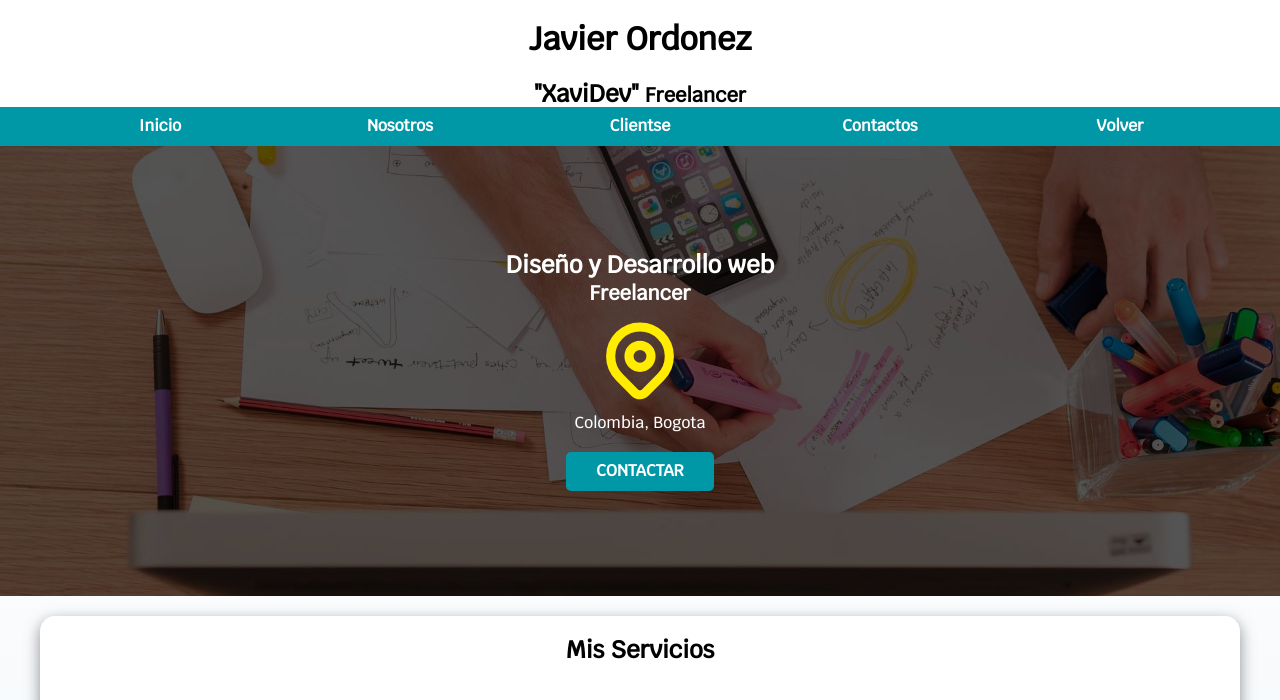
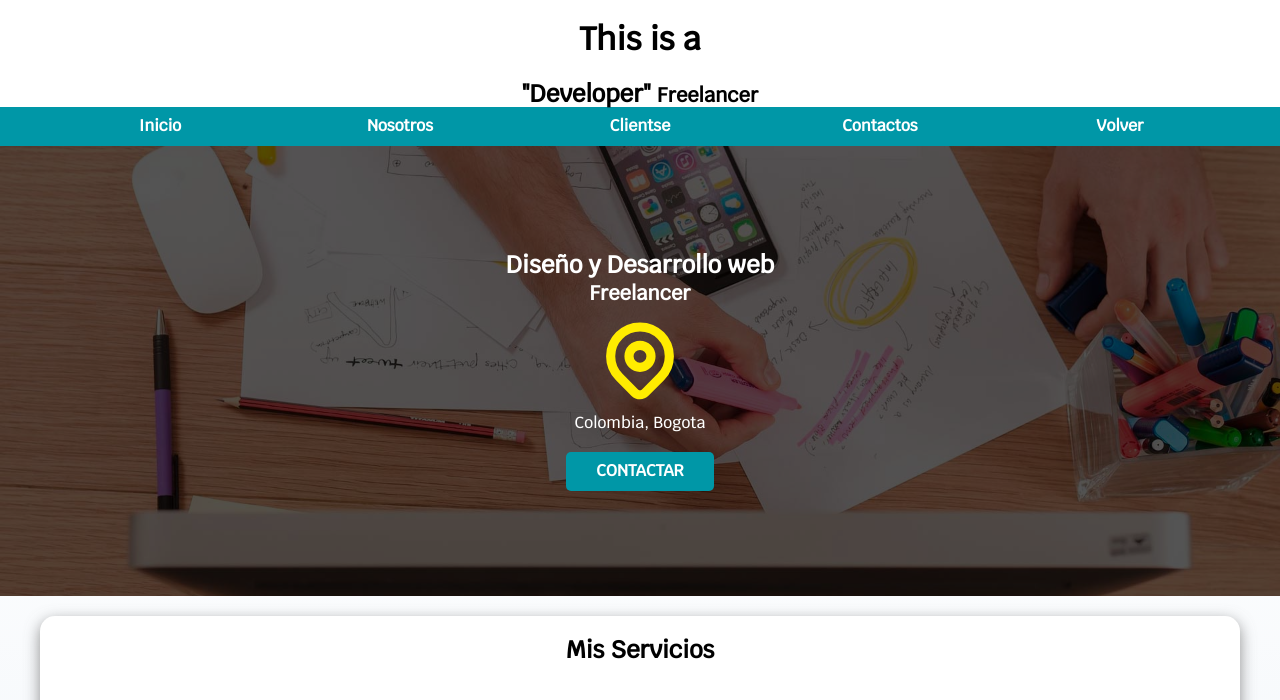
Before and after one commit to jordonez19/recreandoHtmlCss, a plain HTML site: page index.html in a window 1280 px wide. Shown: the top 700 px of the page. Drawn offline with Linux system fonts and the light colour scheme.

Commit message:
Update index.html

```diff
--- a/index.html
+++ b/index.html
@@ -12,9 +12,8 @@
 </head>
 <body>
     <header>
-        <h1 class="titulo">Javier Ordonez <h2 class="titulo">"XaviDev" <span> Freelancer</span></h2>
+        <h1 class="titulo">This is a<h2 class="titulo">"Developer" <span> Freelancer</span></h2>
     </header>
-
     <!-- navbar -->
     <div class="nav-bg">
         <nav class="navegacionPrincipal content">
```
